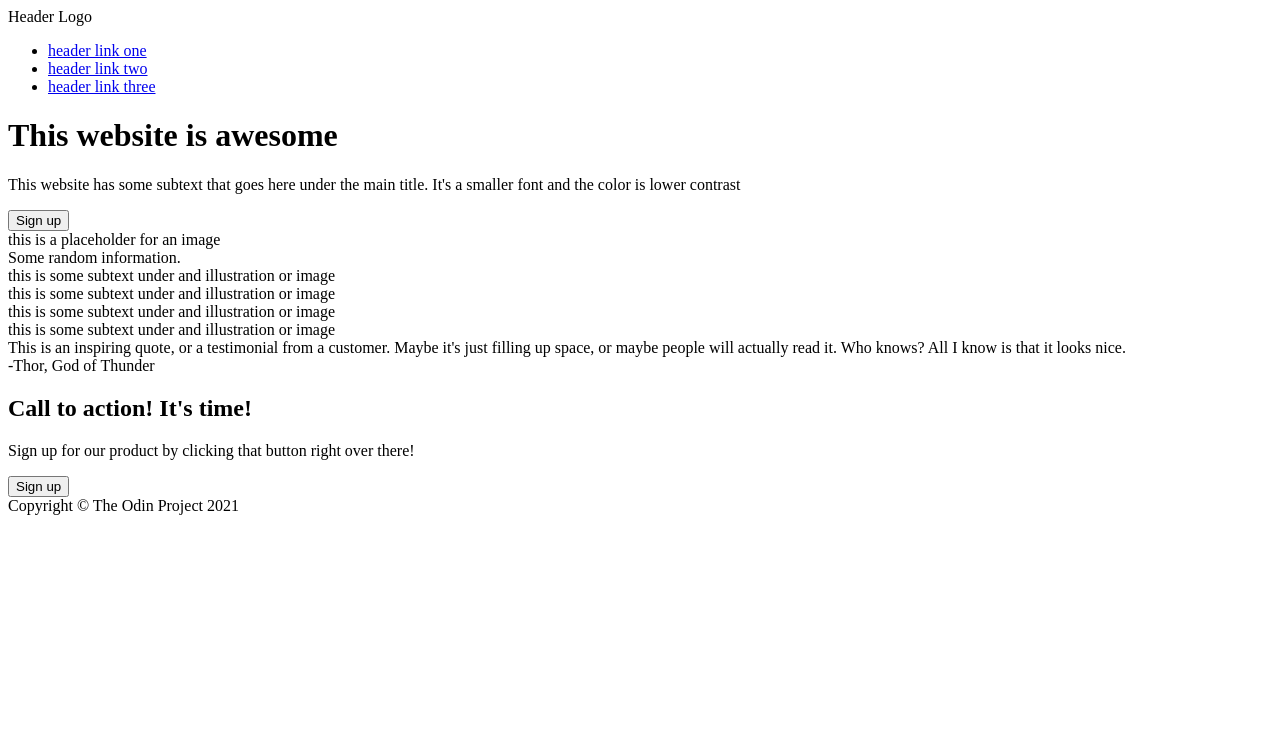
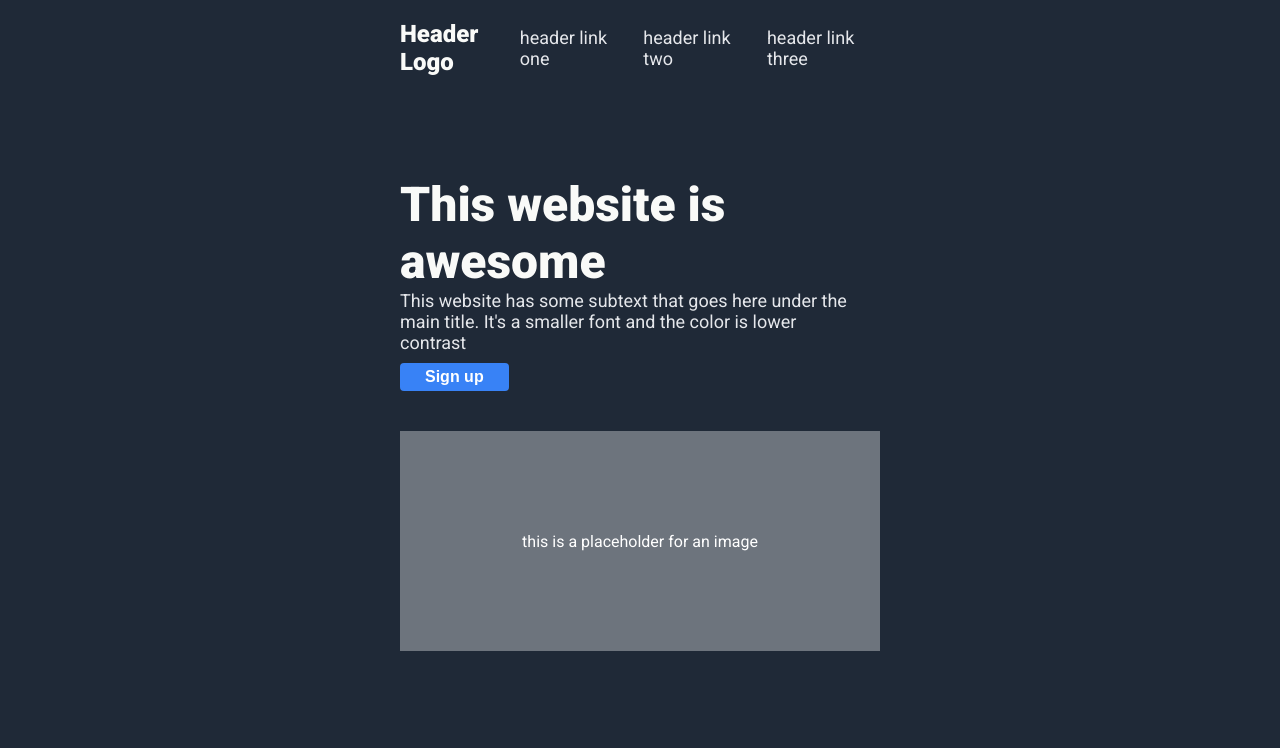
Before and after one commit to dlastic/odin-landing-page, a plain HTML site: page index.html in a window 1280 px wide. Shown: the top 748 px of the page. Drawn offline with Linux system fonts and the light colour scheme.

Commit message:
Add header styling

```diff
--- a/index.html
+++ b/index.html
@@ -4,13 +4,14 @@
   <meta charset="UTF-8">
   <meta name="viewport" content="width=device-width, initial-scale=1.0">
   <title>Landing Page</title>
-  <link rel="stylesheet" href="style.css">
+  <link rel="stylesheet" href="styles.css">
+  <link href="https://fonts.googleapis.com/css2?family=Roboto:ital,wght@0,100..900;1,100..900&display=swap" rel="stylesheet">
 </head>
 <body>
   <div class="header">
     <div class="nav-bar">
       <div class="logo">Header Logo</div>
-      <ul class="links">
+      <ul>
         <li><a href="#">header link one</a></li>
         <li><a href="#">header link two</a></li>
         <li><a href="#">header link three</a></li>
@@ -18,8 +19,8 @@
     </div>
     <div class="hero">
       <div class="text">
-        <h1>This website is awesome</h1>
-        <p>This website has some subtext that goes here under the main title. It's a smaller font and the color is lower contrast</p>
+        <div class="main">This website is awesome</div>
+        <div class="secondary">This website has some subtext that goes here under the main title. It's a smaller font and the color is lower contrast</div>
         <button>Sign up</button>
       </div>
       <div class="image">this is a placeholder for an image</div>
--- a/styles.css
+++ b/styles.css
@@ -0,0 +1,97 @@
+* {
+  box-sizing: border-box;
+  padding: 0;
+  margin: 0;
+}
+
+body {
+  display: flex;
+  flex-direction: column;
+  font-family: 'Roboto', sans-serif;
+  width: 100%;
+}
+
+.header {
+  display: flex;
+  flex-direction: column;
+  background-color: #1f2937;
+  padding: 0px 400px;
+}
+
+.nav-bar,
+.hero {
+  display: flex;
+  justify-content: space-between;
+  align-items: center;
+}
+
+.nav-bar {
+  padding-top: 20px;
+}
+
+.logo {
+  font-size: 24px;
+  font-weight: 900;
+  color: #f9faf8;
+}
+
+ul {
+  display: flex;
+  justify-content: space-between;
+  list-style-type: none;
+  gap: 20px;
+}
+
+a {
+  text-decoration: none;
+  color: #e5e7eb;
+  font-size: 18px;
+}
+
+.hero {
+  padding: 100px 0;
+  gap: 40px;
+  flex-wrap: wrap;
+}
+
+.hero .text {
+  display: flex;
+  flex-direction: column;
+  justify-content: center;
+  align-items: flex-start;
+  max-width: 450px;
+}
+
+.hero .main {
+  font-size: 48px;
+  font-weight: 900;
+  color: #f9faf8;
+}
+
+.hero .secondary {
+  font-size: 18px;
+  color: #e5e7eb;
+  padding-bottom: 10px;
+}
+
+
+.hero .image {
+  font-size: 16px;
+  background-color: #6d747d;
+  color: white;
+  display: flex;
+  justify-content: center;
+  align-items: center;
+  height: 220px;
+  width: 500px;
+}
+
+.hero button {
+  background-color: #3882f6;
+  border: none;
+  border-radius: 4px;
+  padding: 5px 25px;
+  font-size: 16px;
+  color: white;
+  font-weight: 600;
+}
```
